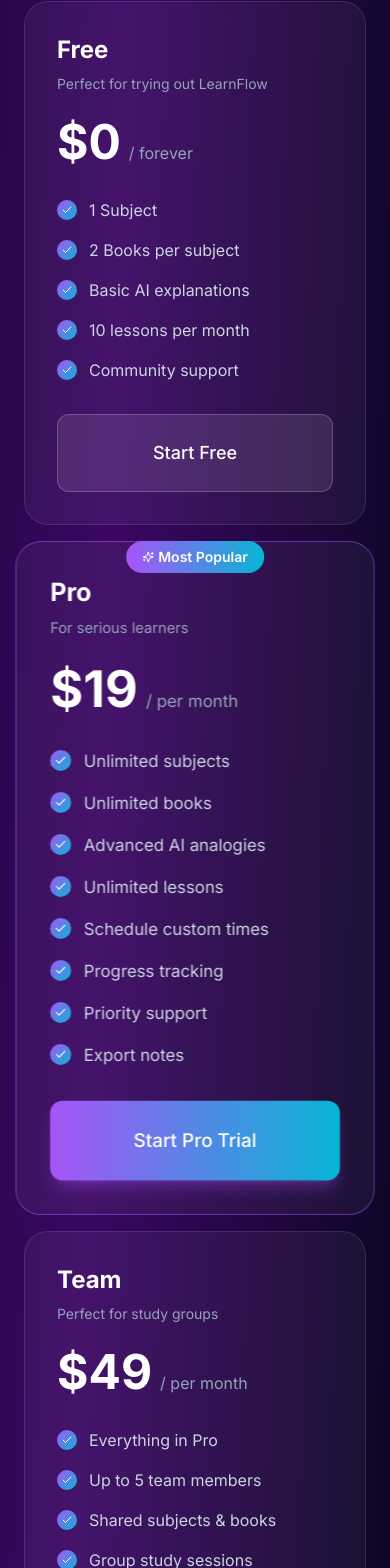
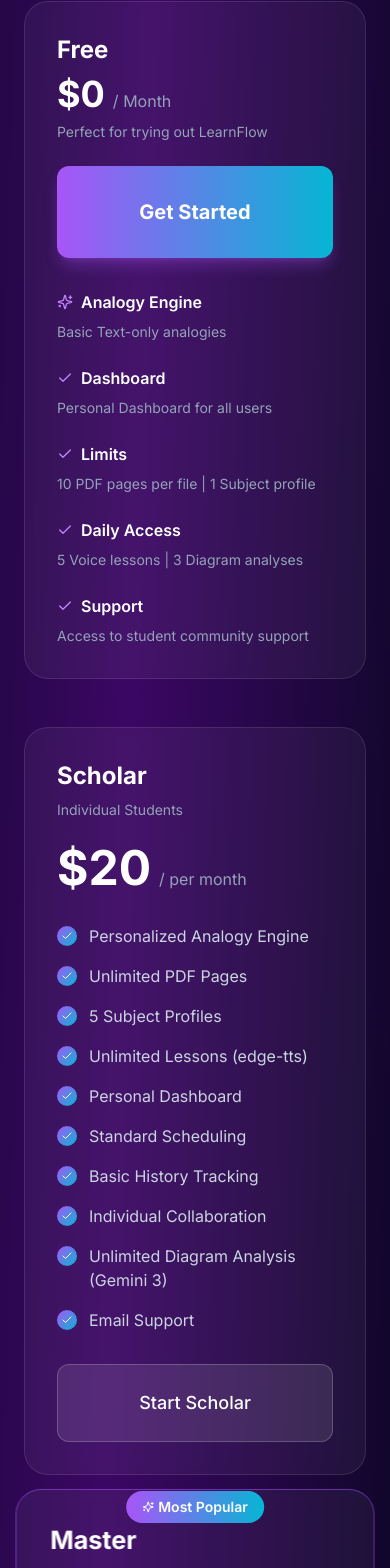
Before and after one commit to splendidbrill/learnflownew, a Next.js app in the folder frontend/: page / in a window 390 px wide. Shown: the part 7764-9332 px from the top of the page. Built offline with nearby package versions, Linux system fonts and the light colour scheme; no server answers.

Commit message:
subscription updated

```diff
--- a/frontend/components/landing/Pricing.tsx
+++ b/frontend/components/landing/Pricing.tsx
@@ -18,53 +18,63 @@
 
 const plans: Plan[] = [
   {
-    name: "Free",
-    price: "$0",
-    period: "forever",
-    description: "Perfect for trying out LearnFlow",
+    name: "Scholar",
+    price: "$20",
+    period: "per month",
+    description: "Individual Students",
     features: [
-      "1 Subject",
-      "2 Books per subject",
-      "Basic AI explanations",
-      "10 lessons per month",
-      "Community support"
+      "Personalized Analogy Engine",
+      "Unlimited PDF Pages",
+      "5 Subject Profiles",
+      "Unlimited Lessons (edge-tts)",
+      "Personal Dashboard",
+      "Standard Scheduling",
+      "Basic History Tracking",
+      "Individual Collaboration",
+      "Unlimited Diagram Analysis (Gemini 3)",
+      "Email Support"
     ],
-    cta: "Start Free",
+    cta: "Start Scholar",
     popular: false
   },
   {
-    name: "Pro",
-    price: "$19",
+    name: "Master",
+    price: "$49",
     period: "per month",
-    description: "For serious learners",
+    description: "Power Learners",
     features: [
-      "Unlimited subjects",
-      "Unlimited books",
-      "Advanced AI analogies",
-      "Unlimited lessons",
-      "Schedule custom times",
-      "Progress tracking",
-      "Priority support",
-      "Export notes"
+      "Advanced AI Analogies",
+      "Unlimited PDF Books",
+      "Unlimited Subjects",
+      "Unlimited Lessons",
+      "Personal Dashboard",
+      "Schedule Custom Times",
+      "Progress Tracking",
+      "Individual Collaboration",
+      "Unlimited + AI Redraw",
+      "Priority Support"
     ],
-    cta: "Start Pro Trial",
+    cta: "Start Master",
     popular: true
   },
   {
-    name: "Team",
-    price: "$49",
+    name: "Elite",
+    price: "$99",
     period: "per month",
-    description: "Perfect for study groups",
+    description: "Teams & Groups",
     features: [
-      "Everything in Pro",
-      "Up to 5 team members",
-      "Shared subjects & books",
-      "Group study sessions",
-      "Admin dashboard",
-      "Dedicated support",
-      "Custom integrations"
+      "Everything in Master",
+      "Shared Books & Subjects (Coming Soon)",
+      "Unlimited Subjects",
+      "Premium Neural Voice",
+      "Personal Dashboard",
+      "Group Study (Coming Soon)",
+      "Team Analytics",
+      "Up to 5 Team Members (Coming Soon)",
+      "High-res Reconstructions",
+      "Dedicated Support"
     ],
-    cta: "Contact Sales",
+    cta: "Start Elite",
     popular: false
   }
 ];
@@ -91,6 +101,65 @@
           <p className="text-xl text-slate-400 max-w-2xl mx-auto">
             Start free, upgrade when you're ready
           </p>
+        </motion.div>
+
+        <motion.div
+          initial={{ y: 20, opacity: 0 }}
+          whileInView={{ y: 0, opacity: 1 }}
+          viewport={{ once: true }}
+          transition={{ duration: 0.6, delay: 0.2 }}
+          className="relative mb-12"
+        >
+          <div className="relative bg-white/5 backdrop-blur-sm rounded-3xl p-8 border border-white/10 hover:border-white/20 transition-all duration-300">
+            <div className="grid md:grid-cols-4 gap-8 items-center">
+              <div className="md:col-span-1">
+                <h3 className="text-2xl font-bold text-white mb-2">Free</h3>
+                <div className="flex items-baseline gap-2">
+                  <span className="text-4xl font-bold text-white">$0</span>
+                  <span className="text-slate-400">/ Month</span>
+                </div>
+                <p className="text-slate-400 text-sm mt-2">
+                  Perfect for trying out LearnFlow
+                </p>
+                <Button className="w-full mt-6 py-8 text-xl font-bold rounded-xl bg-gradient-to-r from-purple-500 to-cyan-500 hover:from-purple-600 hover:to-cyan-600 text-white shadow-lg shadow-purple-500/30">
+                  Get Started
+                </Button>
+              </div>
+
+              <div className="md:col-span-3 grid sm:grid-cols-2 gap-6">
+                <div>
+                  <h4 className="text-white font-semibold mb-2 flex items-center gap-2">
+                    <Sparkles className="w-4 h-4 text-purple-400" /> Analogy Engine
+                  </h4>
+                  <p className="text-slate-400 text-sm">Basic Text-only analogies</p>
+                </div>
+                <div>
+                  <h4 className="text-white font-semibold mb-2 flex items-center gap-2">
+                    <Check className="w-4 h-4 text-purple-400" /> Dashboard
+                  </h4>
+                  <p className="text-slate-400 text-sm">Personal Dashboard for all users</p>
+                </div>
+                <div>
+                  <h4 className="text-white font-semibold mb-2 flex items-center gap-2">
+                    <Check className="w-4 h-4 text-purple-400" /> Limits
+                  </h4>
+                  <p className="text-slate-400 text-sm">10 PDF pages per file | 1 Subject profile</p>
+                </div>
+                <div>
+                  <h4 className="text-white font-semibold mb-2 flex items-center gap-2">
+                    <Check className="w-4 h-4 text-purple-400" /> Daily Access
+                  </h4>
+                  <p className="text-slate-400 text-sm">5 Voice lessons | 3 Diagram analyses</p>
+                </div>
+                <div className="sm:col-span-2">
+                  <h4 className="text-white font-semibold mb-2 flex items-center gap-2">
+                    <Check className="w-4 h-4 text-purple-400" /> Support
+                  </h4>
+                  <p className="text-slate-400 text-sm">Access to student community support</p>
+                </div>
+              </div>
+            </div>
+          </div>
         </motion.div>
 
         <div className="grid md:grid-cols-3 gap-8 max-w-6xl mx-auto">
@@ -169,9 +238,9 @@
           transition={{ duration: 0.6, delay: 0.4 }}
           className="text-center mt-12"
         >
-          <p className="text-slate-400">
+          {/* <p className="text-slate-400">
             All plans include a 14-day money-back guarantee. No questions asked.
-          </p>
+          </p> */}
         </motion.div>
       </div>
     </div>
```
